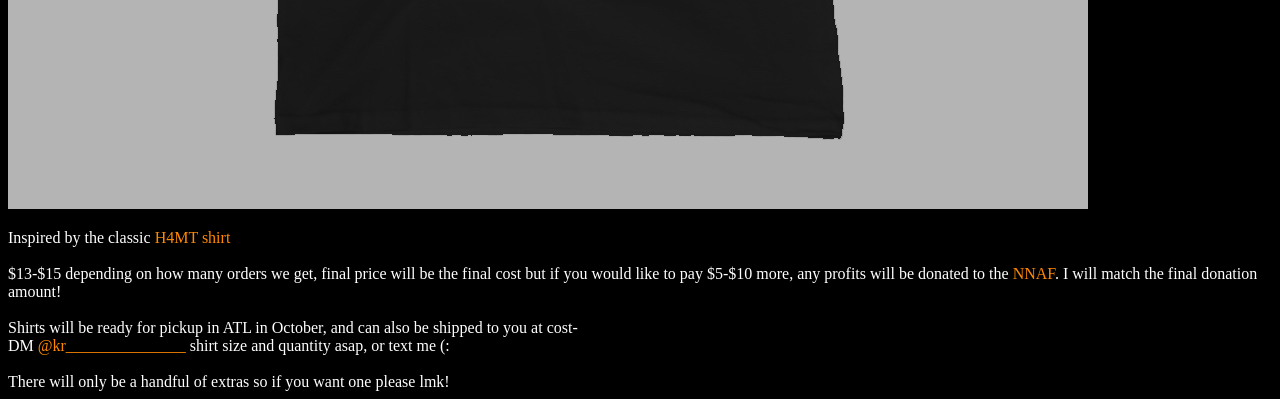
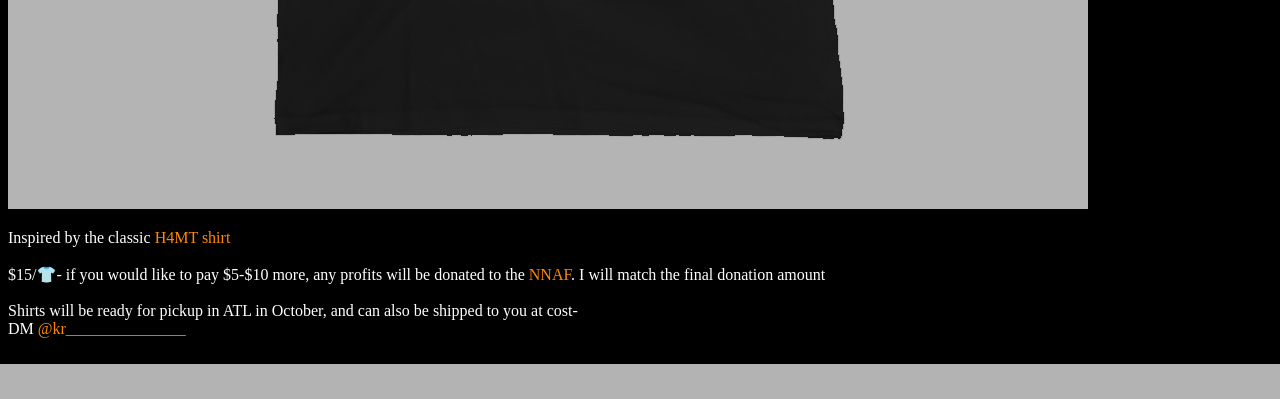
Before and after one commit to kr-ish/handsome, a Flask app: template templates/shirt.html in a window 1280 px wide. Shown: the part 800-1199 px from the top of the page. After the commit the page ends 1164 px from the top, so only its background shows below. Run offline with Flask 2, Linux system fonts and the light colour scheme; the template is opened without the code that fills it, so the values that code supplies are empty.

Commit message:
simplify shirt text

```diff
--- a/templates/shirt.html
+++ b/templates/shirt.html
@@ -26,12 +26,11 @@
         <div class="text">
             Inspired by the classic <a href="{{ url_for('static', filename='isawparthishwarviswanathanjackmcintoshthomsonandchadremingtonmillerperformat1082mcmillanstnwatlantaga30318onfebruary22nd2019.jpg') }}">H4MT shirt</a><br>
             <br>
-            $13-$15 depending on how many orders we get, final price will be the final cost but if you would like to pay $5-$10 more, any profits will be donated to the <a href="https://abortionfunds.org/">NNAF</a>. I will match the final donation amount!<br>
+            $15/👕- if you would like to pay $5-$10 more, any profits will be donated to the <a href="https://abortionfunds.org/">NNAF</a>. I will match the final donation amount<br>
             <br>
             Shirts will be ready for pickup in ATL in October, and can also be shipped to you at cost-<br>
-            DM <a href="https://www.instagram.com/kr_______________">@kr_______________</a> shirt size and quantity asap, or text me (:<br>
+            DM <a href="https://www.instagram.com/kr_______________">@kr_______________</a><br>
             <br>
-            There will only be a handful of extras so if you want one please lmk!<br>
         </div>
     </section>
 </body>
```
